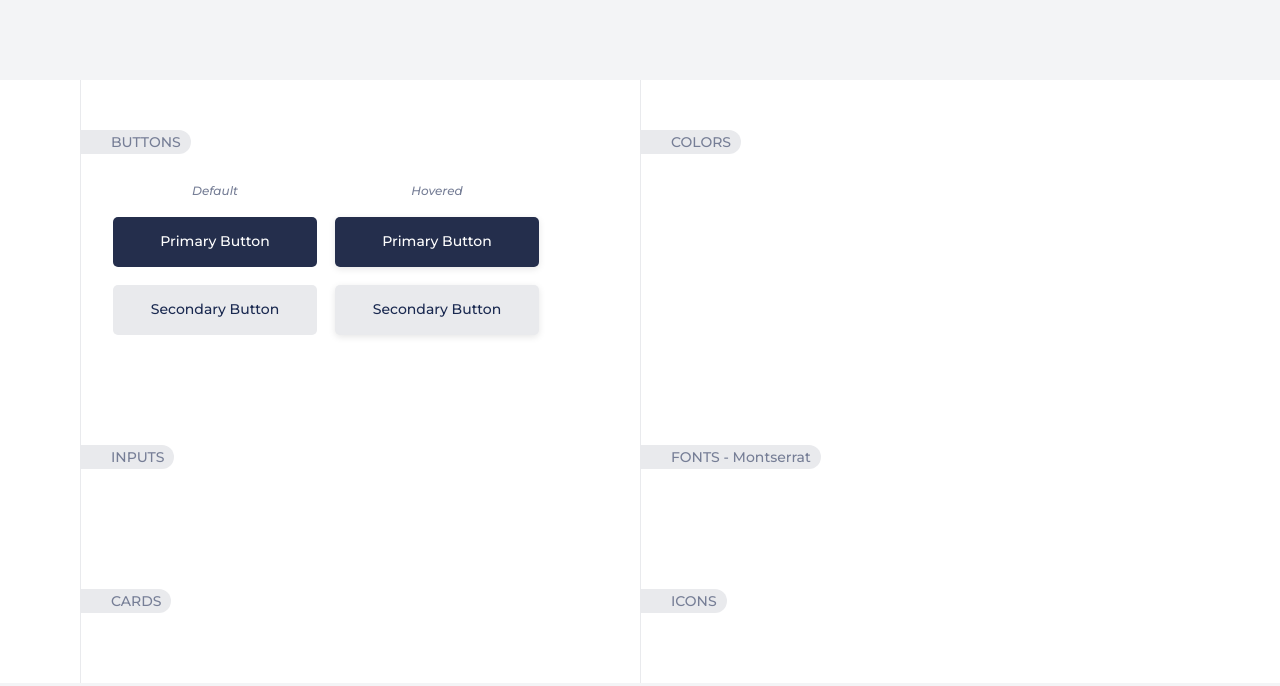
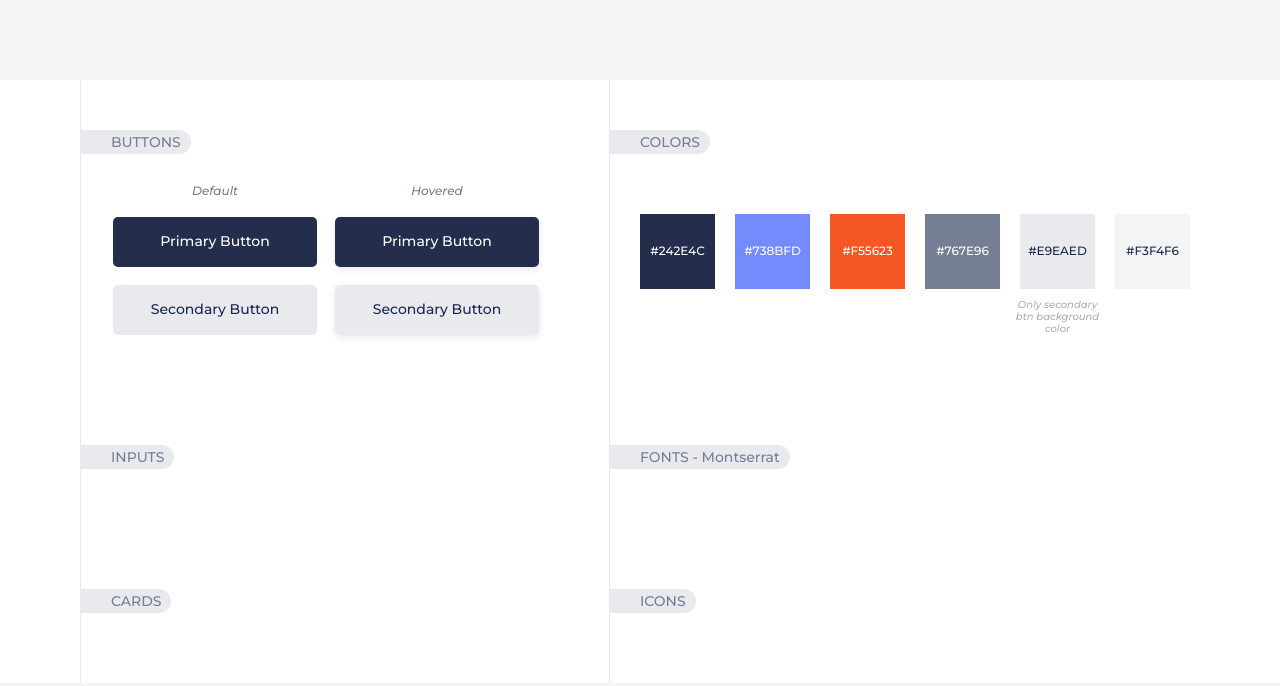
Before and after one commit to Yoona8/i-code-this, a plain HTML site: page roadmap/style-guide/index.html in a window 1280 px wide. Drawn offline with Linux system fonts and the light colour scheme.

Commit message:
feature: Add colors block styles

```diff
--- a/roadmap/style-guide/index.html
+++ b/roadmap/style-guide/index.html
@@ -18,7 +18,7 @@
   <h1 class="visually-hidden">UI design</h1>
   <article class="ui-block">
     <h2 class="ui-block__title">Buttons</h2>
-    <table class="ui-block__content">
+    <table class="ui-block__content buttons">
       <thead>
         <tr>
           <th class="ui-block__cell summary">Default</th>
@@ -49,6 +49,45 @@
   </article>
   <article class="ui-block">
     <h2 class="ui-block__title">Colors</h2>
+    <ul class="ui-block__content colors">
+      <li>
+        <span
+          class="colors__color"
+          style="--color-bg: #242E4C; --color-text: #FFFFFF"
+        >#242E4C</span>
+      </li>
+      <li>
+        <span
+          class="colors__color"
+          style="--color-bg: #738BFD; --color-text: #FFFFFF"
+        >#738BFD</span>
+      </li>
+      <li>
+        <span
+          class="colors__color"
+          style="--color-bg: #F55623; --color-text: #FFFFFF"
+        >#F55623</span>
+      </li>
+      <li>
+        <span
+          class="colors__color"
+          style="--color-bg: #767E96; --color-text: #FFFFFF"
+        >#767E96</span>
+      </li>
+      <li>
+        <span
+          class="colors__color"
+          style="--color-bg: #E9EAED; --color-text: #1A2950"
+        >#E9EAED</span>
+        <span class="colors__label">Only secondary btn background color</span>
+      </li>
+      <li>
+        <span
+          class="colors__color"
+          style="--color-bg: #F3F4F6; --color-text: #1A2950"
+        >#F3F4F6</span>
+      </li>
+    </ul>
   </article>
   <article class="ui-block">
     <h2 class="ui-block__title">Inputs</h2>
--- a/roadmap/style-guide/styles.css
+++ b/roadmap/style-guide/styles.css
@@ -9,6 +9,7 @@
   --color-title-1: #1A2950;
   --color-text-0: #1A2950;
   --color-text-1: #767E96;
+  --color-text-2: #ACAEB0;
   --color-text-contrast: #FFFFFF;
 }
 
@@ -73,6 +74,10 @@ body {
 }
 
 .ui-block__content {
+  padding: 0 0 0 30px;
+}
+
+.buttons {
   padding-left: calc(30px - 8px);
 }
 
@@ -115,3 +120,42 @@ body {
 .button[hovered] {
   box-shadow: 0 2px 7px 0 rgba(0, 0, 0, 0.1);
 }
+
+.colors {
+  display: flex;
+  margin: 0;
+  padding-top: 30px;
+  padding-left: 20px;
+  font-size: 12px;
+  list-style: none;
+}
+
+.colors__color {
+  display: flex;
+  justify-content: center;
+  align-items: center;
+  width: 75px;
+  height: 75px;
+  padding: 10px;
+  color: var(--color-text);
+  background-color: var(--color-bg);
+  background-clip: content-box;
+}
+
+.colors__label {
+  display: block;
+  font-size: 10px;
+  font-style: italic;
+  text-align: center;
+  color: var(--color-text-2);
+}
+
+.title-1 {
+  font-size: 28px;
+}
+
+.title-2 {}
+
+.title-3 {}
+
+.link {}
```
